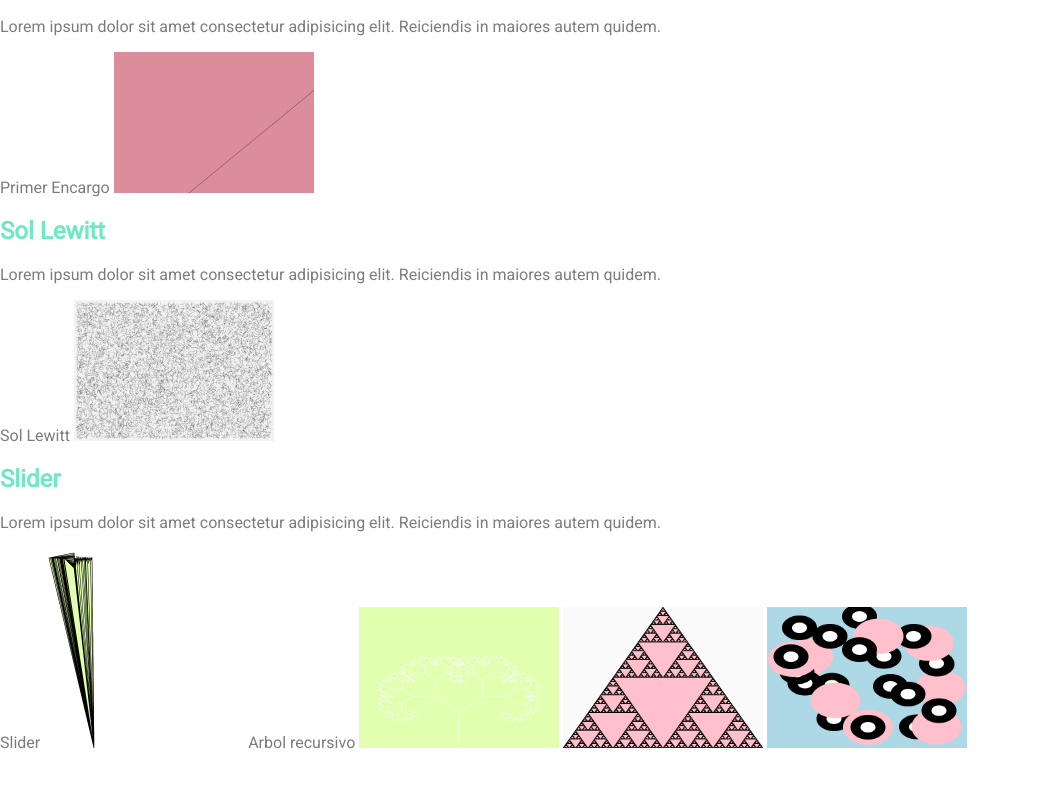
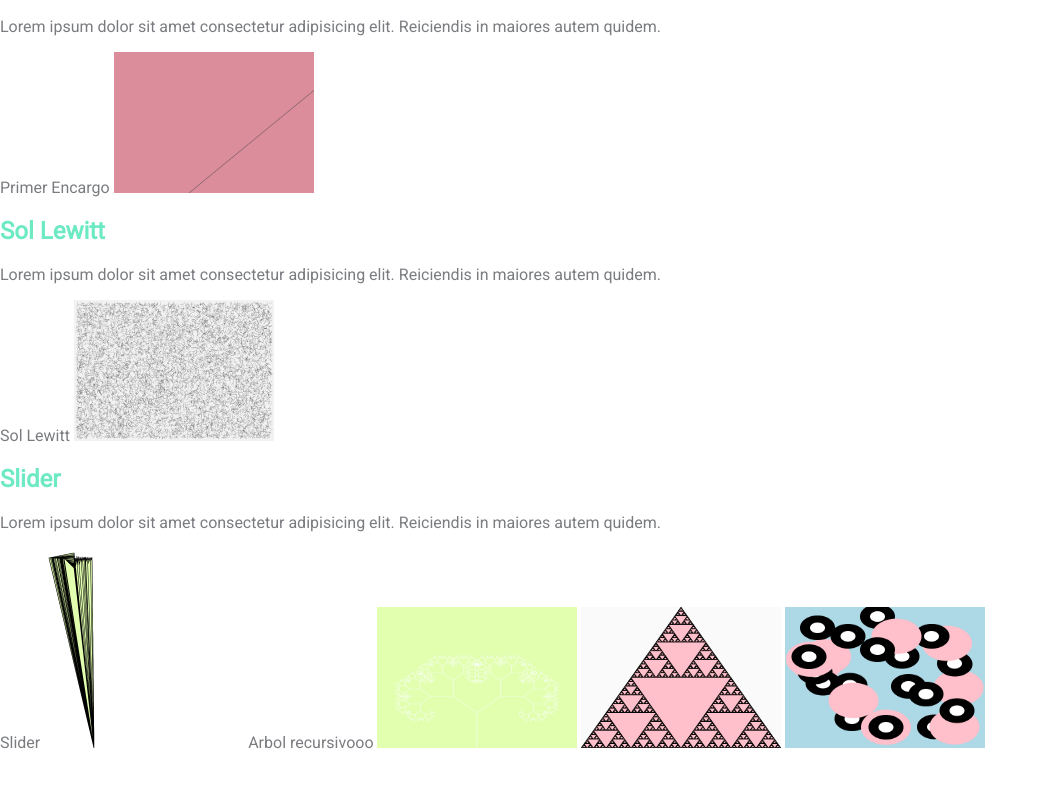
Before and after one commit to catalanderos/IMAGEN-ESCRITA-CATALINA, a plain HTML site: page index.html in a window 1280 px wide. Shown: the part 539-1326 px from the top of the page, without its empty margins (0-1048 px from the left). Drawn offline with Linux system fonts and the light colour scheme.

Commit message:
cambio100
cambio100

```diff
--- a/index.html
+++ b/index.html
@@ -62,7 +62,7 @@
            height="200">
 
 
-            <a href="#">Arbol recursivo</a>
+            <a href="#">Arbol recursivooo</a>
             <img src="img/IE/arbolrecursivo.png"
            width="200"
            height="141">
```
